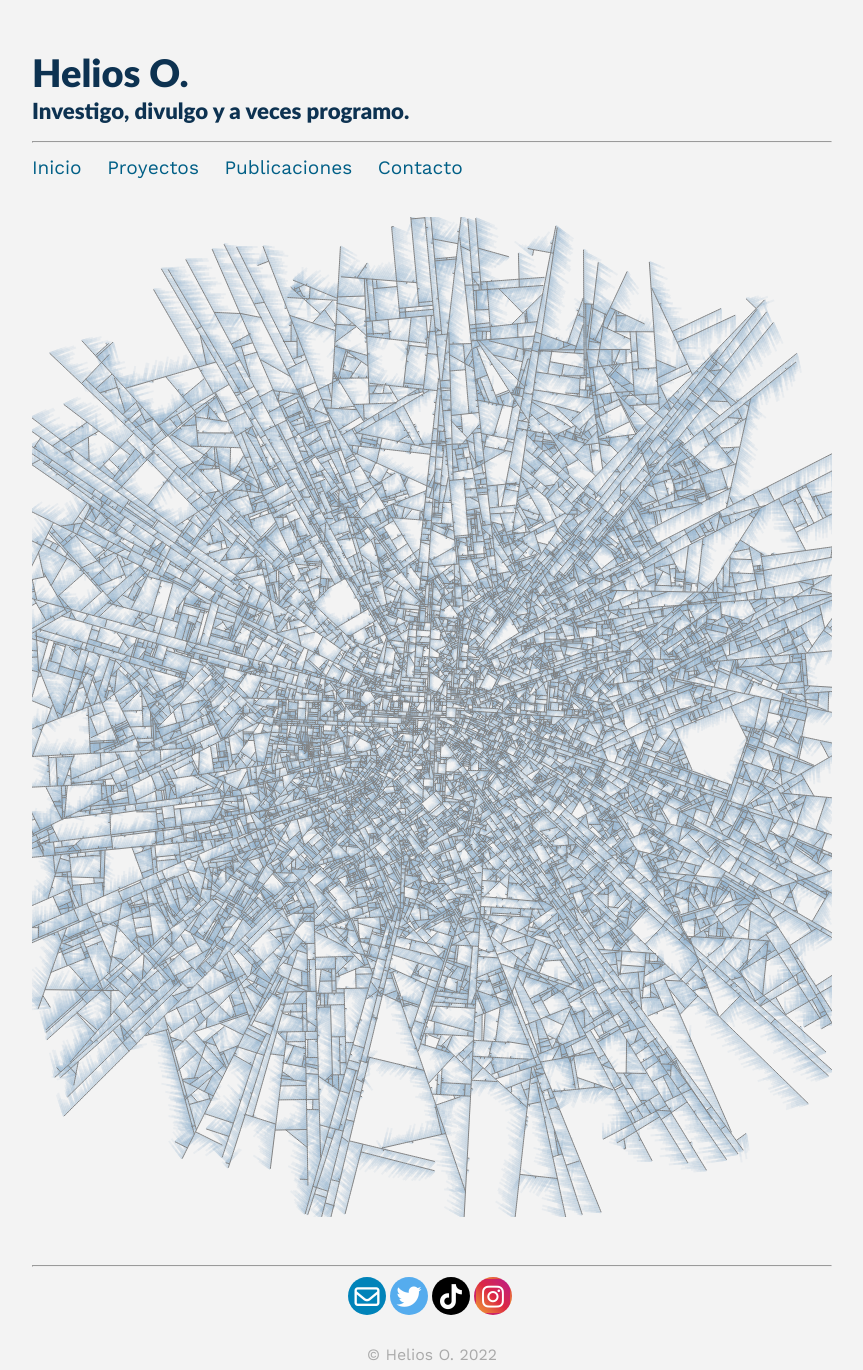
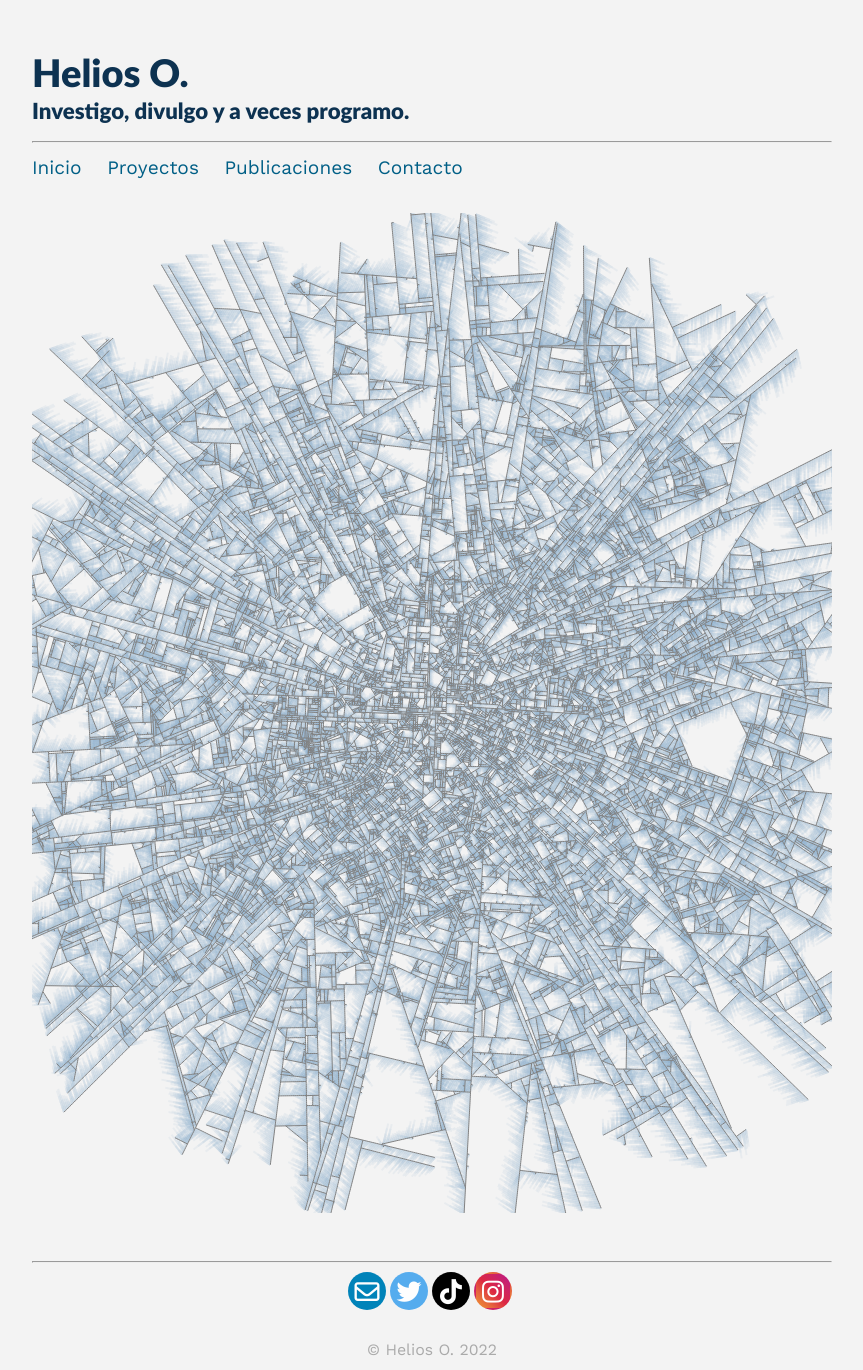
Before and after one commit to Heliouz/Heliouz.github.io, a Jekyll site: the page built from _projects/project6.md, in a window 1280 px wide. Shown: the whole page, without its empty margins (208-1071 px from the left). Built offline with Jekyll 4.4.1, drawn with Linux system fonts in a browser that asks for light colours.

Commit message:
Update post.html

```diff
--- a/_layouts/post.html
+++ b/_layouts/post.html
@@ -1,7 +1,7 @@
 ---
 layout: default
 ---
-<br>
+<hr style="height:7px; visibility:hidden;" />
 <!--<h3 class="post-headline">{{page.title}}</h3>-->
 <!--<p class="meta"><small>{{page.date | date: '%B %d, %Y'}}</small></p>-->
 
```
